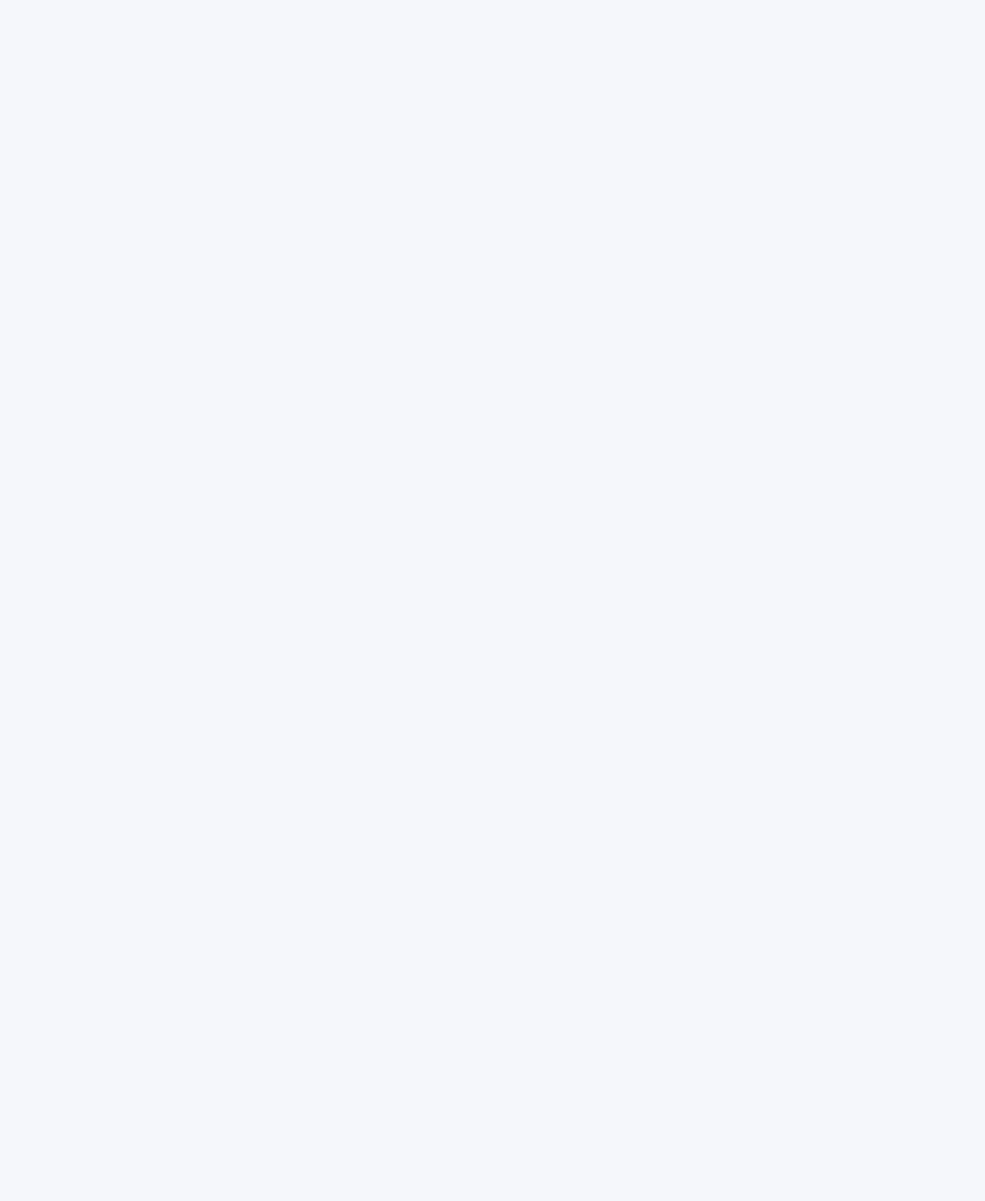
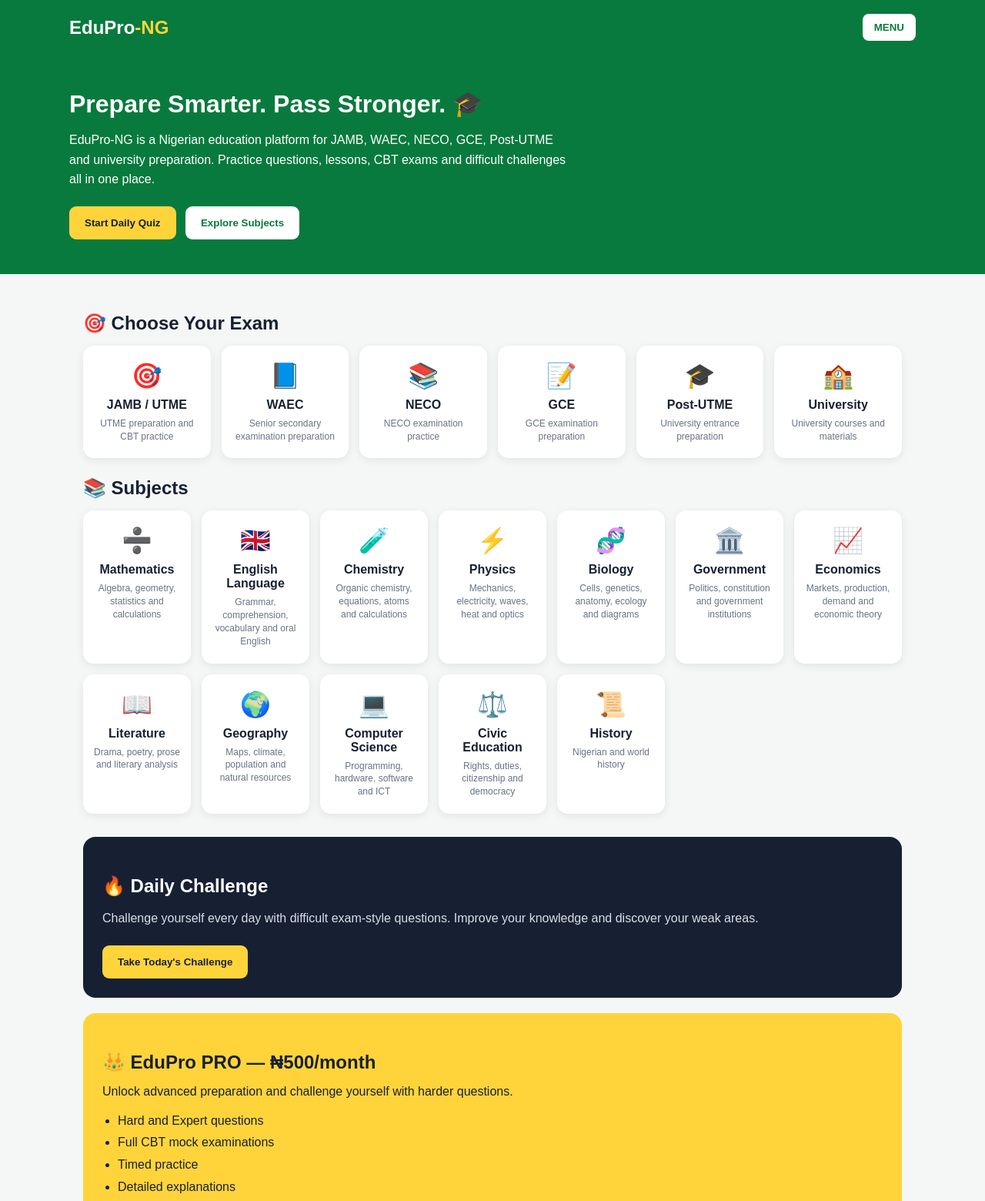
Before and after one commit to Emmyblaq-dave/EduPro-NG, a plain HTML site: page index.html in a window 1280 px wide. Shown: the top 1560 px of the page at 77% size. Before the commit the page ends 800 px from the top, so only its background shows below. Drawn offline with Linux system fonts and the light colour scheme.

Commit message:
Update index.html

```diff
--- a/index.html
+++ b/index.html
@@ -4,7 +4,7 @@
   <meta charset="UTF-8">
   <meta name="viewport" content="width=device-width, initial-scale=1.0">
 
-  <title>EduPro-NG | Nigerian Exam Preparation</title>
+  <title>EduPro-NG</title>
 
   <style>
     * {
@@ -15,20 +15,17 @@
 
     body {
       font-family: Arial, sans-serif;
-      background: #f5f7fb;
+      background: #f4f7f5;
       color: #172033;
     }
 
     header {
-      background: #0b6b3a;
+      background: #087a3d;
       color: white;
-      padding: 18px 20px;
-      position: sticky;
-      top: 0;
-      z-index: 10;
+      padding: 18px;
     }
 
-    .header-inner {
+    .header {
       max-width: 1100px;
       margin: auto;
       display: flex;
@@ -38,24 +35,24 @@
 
     .logo {
       font-size: 24px;
-      font-weight: 800;
+      font-weight: bold;
     }
 
     .logo span {
-      color: #ffd23f;
+      color: #ffd43b;
     }
 
-    .menu-btn {
+    .menu {
       background: white;
-      color: #0b6b3a;
+      color: #087a3d;
       border: none;
-      padding: 9px 13px;
+      padding: 10px 15px;
       border-radius: 8px;
       font-weight: bold;
     }
 
     .hero {
-      background: linear-gradient(135deg, #0b6b3a, #159957);
+      background: #087a3d;
       color: white;
       padding: 45px 20px;
     }
@@ -66,134 +63,106 @@
     }
 
     .hero h1 {
-      font-size: 34px;
-      margin-bottom: 12px;
+      font-size: 32px;
+      margin-bottom: 15px;
     }
 
     .hero p {
-      font-size: 16px;
       line-height: 1.6;
       max-width: 650px;
     }
 
     .buttons {
       margin-top: 22px;
-      display: flex;
-      gap: 10px;
-      flex-wrap: wrap;
     }
 
-    .btn {
-      border: none;
-      padding: 13px 18px;
-      border-radius: 9px;
-      font-weight: bold;
+    button {
       cursor: pointer;
     }
 
-    .btn-yellow {
-      background: #ffd23f;
+    .primary {
+      background: #ffd43b;
       color: #172033;
+      border: none;
+      padding: 14px 20px;
+      border-radius: 9px;
+      font-weight: bold;
     }
 
-    .btn-white {
+    .secondary {
       background: white;
-      color: #0b6b3a;
+      color: #087a3d;
+      border: none;
+      padding: 14px 20px;
+      border-radius: 9px;
+      font-weight: bold;
+      margin-left: 8px;
     }
 
     main {
       max-width: 1100px;
       margin: auto;
-      padding: 25px 20px;
+      padding: 25px 18px;
     }
 
-    .section-title {
+    h2 {
       margin: 25px 0 15px;
-      font-size: 24px;
     }
 
-    .exam-grid {
+    .exam-grid,
+    .subject-grid {
       display: grid;
-      grid-template-columns: repeat(auto-fit, minmax(130px, 1fr));
-      gap: 12px;
+      grid-template-columns: repeat(auto-fit, minmax(140px, 1fr));
+      gap: 14px;
     }
 
-    .exam-card {
+    .card {
       background: white;
-      padding: 18px 12px;
-      border-radius: 12px;
+      border-radius: 14px;
+      padding: 20px 14px;
       text-align: center;
-      box-shadow: 0 3px 12px rgba(0,0,0,0.07);
-      cursor: pointer;
-      border: 1px solid #e8ebf0;
+      box-shadow: 0 3px 12px rgba(0,0,0,0.08);
     }
 
-    .exam-card:hover {
-      transform: translateY(-2px);
-    }
-
-    .exam-icon {
-      font-size: 30px;
-      margin-bottom: 8px;
-    }
-
-    .subject-grid {
-      display: grid;
-      grid-template-columns: repeat(auto-fit, minmax(145px, 1fr));
-      gap: 13px;
-    }
-
-    .subject {
-      background: white;
-      padding: 20px 15px;
-      border-radius: 13px;
-      box-shadow: 0 3px 12px rgba(0,0,0,0.07);
-      cursor: pointer;
-      border: 1px solid #e8ebf0;
-    }
-
-    .subject-icon {
-      font-size: 30px;
+    .card-icon {
+      font-size: 32px;
       margin-bottom: 10px;
     }
 
-    .subject h3 {
+    .card h3 {
       font-size: 16px;
-      margin-bottom: 5px;
+      margin-bottom: 7px;
     }
 
-    .subject p {
+    .card p {
+      color: #687386;
       font-size: 12px;
-      color: #687386;
+      line-height: 1.4;
     }
 
     .challenge {
-      margin-top: 30px;
       background: #172033;
       color: white;
+      padding: 25px;
       border-radius: 16px;
-      padding: 25px;
-    }
-
-    .challenge h2 {
-      margin-bottom: 10px;
+      margin-top: 30px;
     }
 
     .challenge p {
-      color: #dbe1eb;
-      line-height: 1.5;
+      color: #d8dee8;
+      line-height: 1.6;
+      margin-top: 8px;
     }
 
     .pro {
+      background: #ffd43b;
+      padding: 25px;
+      border-radius: 16px;
       margin-top: 20px;
-      background: linear-gradient(135deg, #ffd23f, #ffb703);
-      color: #172033;
-      border-radius: 16px;
-      padding: 25px;
     }
 
-    .pro h2 {
-      margin-bottom: 8px;
+    .pro p {
+      margin-top: 8px;
     }
 
     .pro ul {
@@ -201,45 +170,50 @@
       line-height: 1.8;
     }
 
-    .question-box {
+    .question {
       display: none;
-      margin-top: 30px;
       background: white;
+      padding: 25px;
       border-radius: 16px;
-      padding: 25px;
-      box-shadow: 0 4px 15px rgba(0,0,0,0.08);
+      margin-top: 25px;
+      box-shadow: 0 3px 12px rgba(0,0,0,0.08);
     }
 
-    .question-box h2 {
-      margin-bottom: 15px;
+    .question-text {
+      margin: 15px 0;
+      line-height: 1.6;
     }
 
     .option {
       display: block;
       width: 100%;
+      padding: 14px;
+      margin: 10px 0;
       text-align: left;
-      margin: 10px 0;
-      padding: 14px;
-      border: 1px solid #d9dee7;
+      background: #f7f8fa;
+      border: 1px solid #dce1e8;
       border-radius: 9px;
-      background: #fafbfc;
-      cursor: pointer;
     }
 
     .option:hover {
-      background: #eef7f2;
+      background: #e9f6ef;
+    }
+
+    #answer {
+      margin-top: 15px;
+      font-weight: bold;
     }
 
     footer {
-      margin-top: 40px;
       background: #172033;
       color: white;
       text-align: center;
-      padding: 25px 15px;
+      padding: 30px 15px;
+      margin-top: 35px;
     }
 
     footer p {
-      margin: 5px;
+      margin-top: 7px;
       color: #cbd2dd;
       font-size: 13px;
     }
@@ -249,16 +223,286 @@
         font-size: 27px;
       }
 
-      .hero {
-        padding: 35px 18px;
-      }
-
-      main {
-        padding: 20px 15px;
-      }
-
-      .section-title {
-        font-size: 21px;
+      .secondary {
+        margin-left: 0;
+        margin-top: 10px;
       }
     }
   </style>
+</head>
+
+<body>
+
+  <header>
+    <div class="header">
+      <div class="logo">
+        EduPro<span>-NG</span>
+      </div>
+
+      <button class="menu" onclick="alert('EduPro-NG menu coming soon')">
+        MENU
+      </button>
+    </div>
+  </header>
+
+  <section class="hero">
+    <div class="hero-content">
+
+      <h1>Prepare Smarter. Pass Stronger. 🎓</h1>
+
+      <p>
+        EduPro-NG is a Nigerian education platform for
+        JAMB, WAEC, NECO, GCE, Post-UTME and university preparation.
+        Practice questions, lessons, CBT exams and difficult challenges
+        all in one place.
+      </p>
+
+      <div class="buttons">
+
+        <button class="primary" onclick="startQuiz()">
+          Start Daily Quiz
+        </button>
+
+        <button class="secondary"
+          onclick="document.getElementById('subjects').scrollIntoView()">
+          Explore Subjects
+        </button>
+
+      </div>
+
+    </div>
+  </section>
+
+  <main>
+
+    <h2>🎯 Choose Your Exam</h2>
+
+    <div class="exam-grid">
+
+      <div class="card">
+        <div class="card-icon">🎯</div>
+        <h3>JAMB / UTME</h3>
+        <p>UTME preparation and CBT practice</p>
+      </div>
+
+      <div class="card">
+        <div class="card-icon">📘</div>
+        <h3>WAEC</h3>
+        <p>Senior secondary examination preparation</p>
+      </div>
+
+      <div class="card">
+        <div class="card-icon">📚</div>
+        <h3>NECO</h3>
+        <p>NECO examination practice</p>
+      </div>
+
+      <div class="card">
+        <div class="card-icon">📝</div>
+        <h3>GCE</h3>
+        <p>GCE examination preparation</p>
+      </div>
+
+      <div class="card">
+        <div class="card-icon">🎓</div>
+        <h3>Post-UTME</h3>
+        <p>University entrance preparation</p>
+      </div>
+
+      <div class="card">
+        <div class="card-icon">🏫</div>
+        <h3>University</h3>
+        <p>University courses and materials</p>
+      </div>
+
+    </div>
+
+    <h2 id="subjects">📚 Subjects</h2>
+
+    <div class="subject-grid">
+
+      <div class="card">
+        <div class="card-icon">➗</div>
+        <h3>Mathematics</h3>
+        <p>Algebra, geometry, statistics and calculations</p>
+      </div>
+
+      <div class="card">
+        <div class="card-icon">🇬🇧</div>
+        <h3>English Language</h3>
+        <p>Grammar, comprehension, vocabulary and oral English</p>
+      </div>
+
+      <div class="card">
+        <div class="card-icon">🧪</div>
+        <h3>Chemistry</h3>
+        <p>Organic chemistry, equations, atoms and calculations</p>
+      </div>
+
+      <div class="card">
+        <div class="card-icon">⚡</div>
+        <h3>Physics</h3>
+        <p>Mechanics, electricity, waves, heat and optics</p>
+      </div>
+
+      <div class="card">
+        <div class="card-icon">🧬</div>
+        <h3>Biology</h3>
+        <p>Cells, genetics, anatomy, ecology and diagrams</p>
+      </div>
+
+      <div class="card">
+        <div class="card-icon">🏛️</div>
+        <h3>Government</h3>
+        <p>Politics, constitution and government institutions</p>
+      </div>
+
+      <div class="card">
+        <div class="card-icon">📈</div>
+        <h3>Economics</h3>
+        <p>Markets, production, demand and economic theory</p>
+      </div>
+
+      <div class="card">
+        <div class="card-icon">📖</div>
+        <h3>Literature</h3>
+        <p>Drama, poetry, prose and literary analysis</p>
+      </div>
+
+      <div class="card">
+        <div class="card-icon">🌍</div>
+        <h3>Geography</h3>
+        <p>Maps, climate, population and natural resources</p>
+      </div>
+
+      <div class="card">
+        <div class="card-icon">💻</div>
+        <h3>Computer Science</h3>
+        <p>Programming, hardware, software and ICT</p>
+      </div>
+
+      <div class="card">
+        <div class="card-icon">⚖️</div>
+        <h3>Civic Education</h3>
+        <p>Rights, duties, citizenship and democracy</p>
+      </div>
+
+      <div class="card">
+        <div class="card-icon">📜</div>
+        <h3>History</h3>
+        <p>Nigerian and world history</p>
+      </div>
+
+    </div>
+
+    <section class="challenge">
+
+      <h2>🔥 Daily Challenge</h2>
+
+      <p>
+        Challenge yourself every day with difficult exam-style questions.
+        Improve your knowledge and discover your weak areas.
+      </p>
+
+      <div class="buttons">
+        <button class="primary" onclick="startQuiz()">
+          Take Today's Challenge
+        </button>
+      </div>
+
+    </section>
+
+    <section class="pro">
+
+      <h2>👑 EduPro PRO — ₦500/month</h2>
+
+      <p>
+        Unlock advanced preparation and challenge yourself with harder questions.
+      </p>
+
+      <ul>
+        <li>Hard and Expert questions</li>
+        <li>Full CBT mock examinations</li>
+        <li>Timed practice</li>
+        <li>Detailed explanations</li>
+        <li>Weak-topic analysis</li>
+        <li>Advanced exam preparation</li>
+        <li>Regular new challenges</li>
+      </ul>
+
+      <div class="buttons">
+        <button class="secondary"
+          onclick="alert('PRO payments will be connected later.')">
+          Get PRO — ₦500
+        </button>
+      </div>
+
+    </section>
+
+    <section class="question" id="question">
+
+      <h2>🧠 Daily Question</h2>
+
+      <p class="question-text">
+        A price is increased by 20% and later reduced by 20%.
+        If the final price is ₦9,600, what was the original price?
+      </p>
+
+      <button class="option" onclick="answer(false)">
+        A. ₦9,600
+      </button>
+
+      <button class="option" onclick="answer(true)">
+        B. ₦10,000
+      </button>
+
+      <button class="option" onclick="answer(false)">
+        C. ₦11,000
+      </button>
+
+      <button class="option" onclick="answer(false)">
+        D. ₦12,000
+      </button>
+
+      <p id="answer"></p>
+
+    </section>
+
+  </main>
+
+  <footer>
+
+    <h3>EduPro-NG 🎓</h3>
+
+    <p>Learn. Practice. Improve. Succeed.</p>
+
+    <p>Built for Nigerian students.</p>
+
+  </footer>
+
+  <script>
+
+    function startQuiz() {
+      document.getElementById("question").style.display = "block";
+
+      document.getElementById("question").scrollIntoView({
+        behavior: "smooth"
+      });
+    }
+
+    function answer(correct) {
+
+      const result = document.getElementById("answer");
+
+      if (correct) {
+        result.textContent = "✅ Correct! Excellent work.";
+      } else {
+        result.textContent = "❌ Incorrect. Try again.";
+      }
+
+    }
+
+  </script>
+
+</body>
+</html>
```
